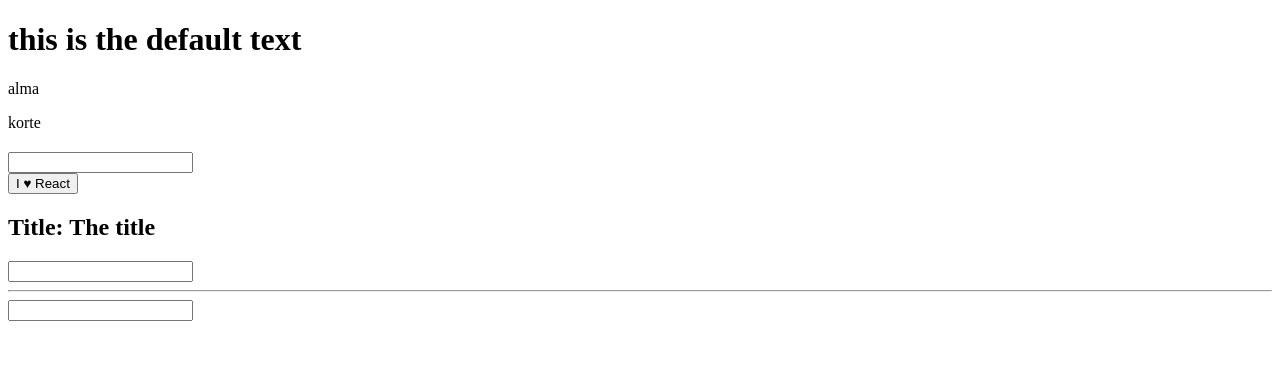
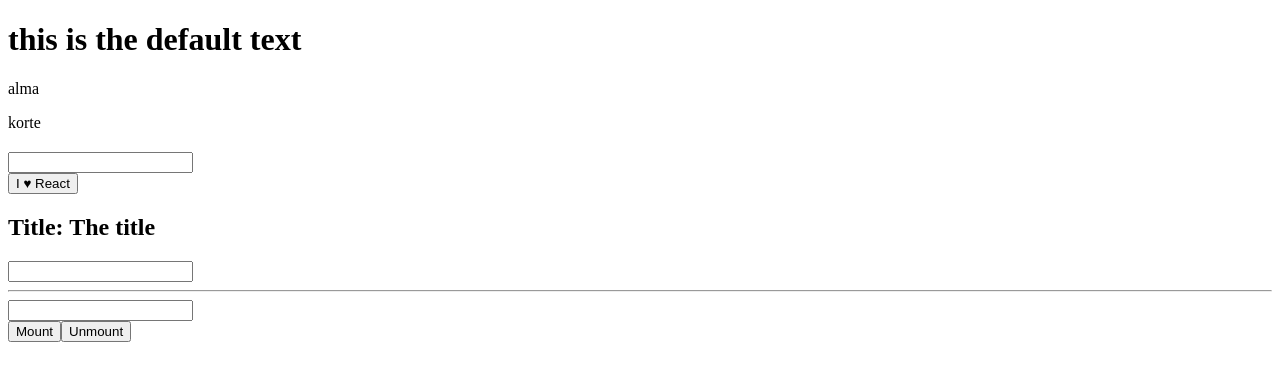
Before and after one commit to MacRayy/reactpractice, a React (Create React App) app in the folder awesomeapp/: page / in a window 1280 px wide. Shown: the top 380 px of the page. Built offline with nearby package versions, Linux system fonts and the light colour scheme.

Commit message:
feat(wrapper): react lifecycle methods ⚙️

```diff
--- a/awesomeapp/src/App.js
+++ b/awesomeapp/src/App.js
@@ -1,6 +1,7 @@
 'use strict'
 
 import React from 'react'
+import Wrapper from './Wrapper'
 
 // class App extends React.Component {
 // 	render() {
@@ -57,6 +58,7 @@
 						onChange={this.updateInput.bind(this)}
 					/> {this.state.b}
 				</div>
+				<Wrapper/>
 			</div>
 		)
 	}
--- /dev/null
+++ b/awesomeapp/src/Wrapper.js
@@ -0,0 +1,62 @@
+'use strict'
+
+import React from 'react'
+import ReactDOM from 'react-dom'
+
+class Counter extends React.Component {
+	constructor() {
+		super()
+		this.state = {val: 0}
+		this.update = this.update.bind(this)
+	}
+
+	update() {
+		this.setState({val: this.state.val + 1})
+	}
+
+	componentWillMount() {
+		console.log('componentWillMount')
+		this.setState({m: 2})
+	}
+
+	render() {
+		console.log('render')
+		return <button onClick={this.update}>{this.state.val * this.state.m}</button>
+	}
+
+	componentDidMount() {
+		console.log('componentDidMount')
+		console.log(ReactDOM.findDOMNode(this))
+		this.inc = setInterval(this.update, 500)
+	}
+
+	componentWillUnmount() {
+		console.log('componentWillUnmount')
+		clearInterval(this.inc)
+	}
+}
+
+class Wrapper extends React.Component {
+	mount() {
+		ReactDOM.render(
+			<Counter/>,
+			document.getElementById('a')
+		)
+	}
+
+	unmount() {
+		ReactDOM.unmountComponentAtNode(document.getElementById('a'))
+	}
+
+	render() {
+		return (
+			<div>
+				<button onClick={this.mount.bind(this)}>Mount</button>
+				<button onClick={this.unmount.bind(this)}>Unmount</button>
+				<div id="a"></div>
+			</div>
+		)
+	}
+}
+
+export default Wrapper
```
